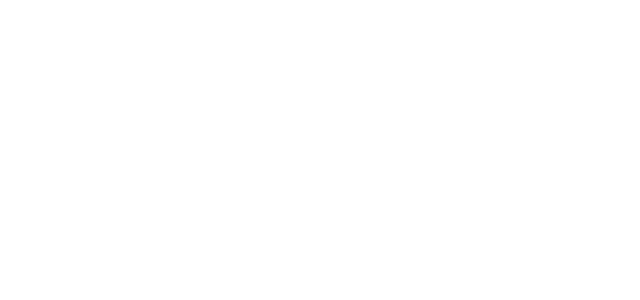
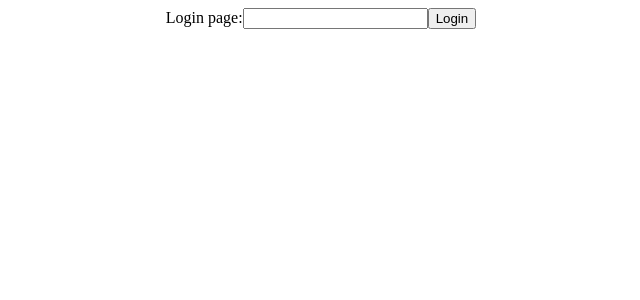
Before and after one commit to ecali/react-2022-course, a React (Create React App) app: page /login in a window 1280 px wide. Shown: the top 300 px of the page, without its empty margins (319-959 px from the left). Built offline with nearby package versions, Linux system fonts and the light colour scheme.

Commit message:
setup project

```diff
--- a/src/App.tsx
+++ b/src/App.tsx
@@ -1,7 +1,19 @@
 import "./App.css";
+import {BrowserRouter as Router, Routes, Route} from 'react-router-dom';
+import { Home } from "./pages/Home";
+import { Login } from "./pages/Login";
+import { Contact } from "./pages/Contact";
 
 function App() {
-  return <div className="App"></div>;
+  return <div className="App">
+    <Router>
+      <Routes>
+        <Route path="/" element={<Home />} />
+        <Route path="/login" element={<Login />} />
+        <Route path="/contact" element={<Contact />} />
+      </Routes>
+    </Router>
+  </div>;
 }
 
 export default App;
--- /dev/null
+++ b/src/pages/Contact.tsx
@@ -0,0 +1,5 @@
+export const Contact = () => {
+    return (<div>
+        <h1>ContactPage</h1>
+    </div>)
+};
--- /dev/null
+++ b/src/pages/Home.tsx
@@ -0,0 +1,5 @@
+export const Home = () => {
+    return (<div>
+        <h1>Home page</h1>
+    </div>)
+};
--- /dev/null
+++ b/src/pages/Login.tsx
@@ -0,0 +1,7 @@
+export const Login = () => {
+    return (<div>
+        Login page:
+        <input />
+        <button>Login</button>
+    </div>)
+};
```
